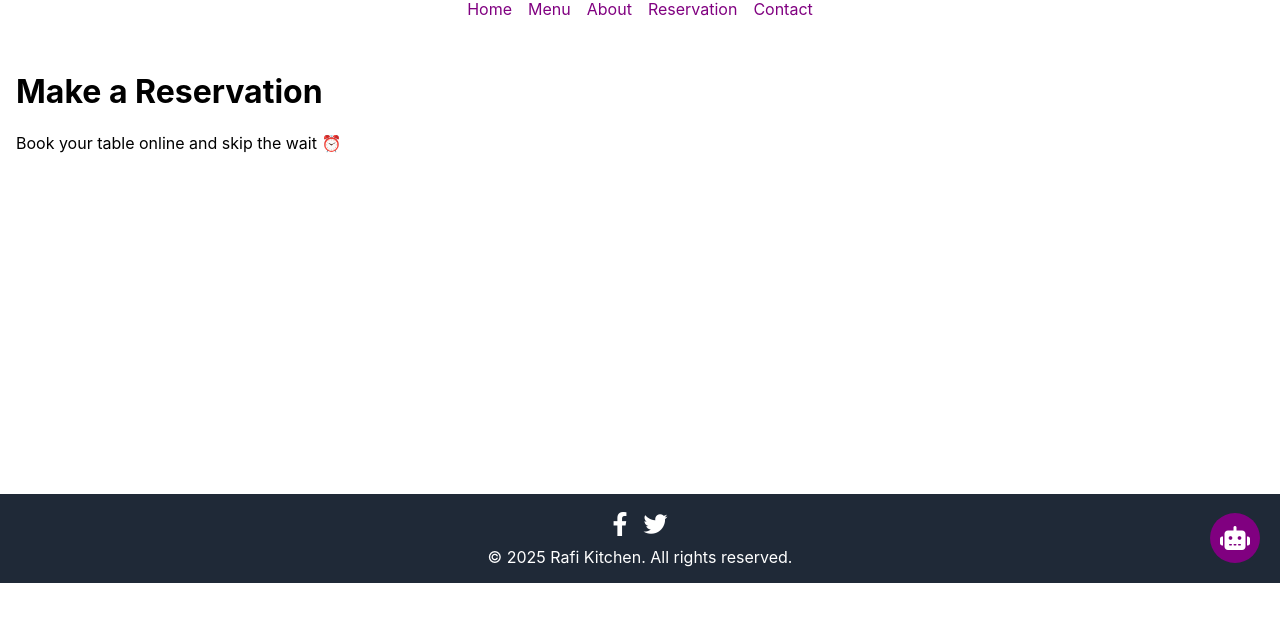
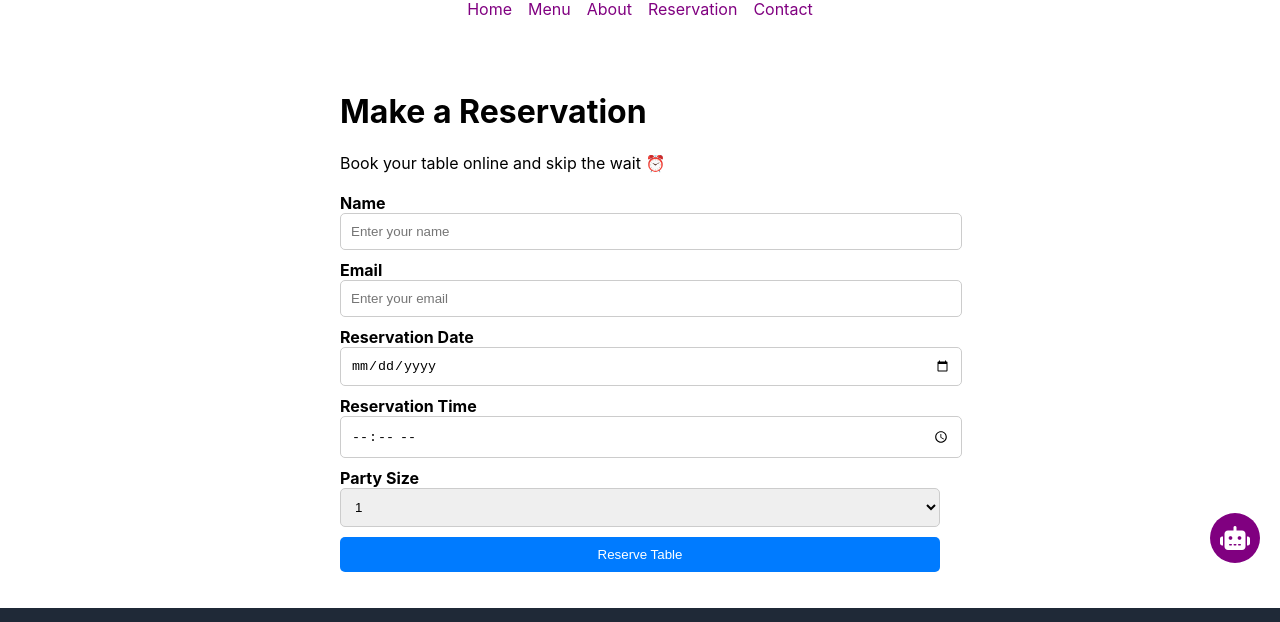
Before and after one commit to Sajjad5037/RafisKitchen, a React (Create React App) app: page /reservation in a window 1280 px wide. Shown: the part 217-839 px from the top of the page. Before the commit the page ends 800 px from the top, so only its background shows below. Built offline with nearby package versions, Linux system fonts and the light colour scheme.

Commit message:
Update reservation.js

```diff
--- a/src/pages/reservation.js
+++ b/src/pages/reservation.js
@@ -1,8 +1,157 @@
+import { useState } from "react";
+
 function Reservation() {
+  const [name, setName] = useState("");
+  const [email, setEmail] = useState("");
+  const [date, setDate] = useState("");
+  const [time, setTime] = useState("");
+  const [partySize, setPartySize] = useState(1);
+
+  const handleSubmit = (e) => {
+    e.preventDefault();
+    // Here, you can send the form data to your server or API
+    console.log({
+      name,
+      email,
+      date,
+      time,
+      partySize,
+    });
+
+    // Clear form fields after submission
+    setName("");
+    setEmail("");
+    setDate("");
+    setTime("");
+    setPartySize(1);
+  };
+
   return (
-    <div>
+    <div style={{ padding: "20px", maxWidth: "600px", margin: "auto" }}>
       <h1 style={{ fontSize: "2rem", fontWeight: "bold" }}>Make a Reservation</h1>
       <p>Book your table online and skip the wait ⏰</p>
+
+      <form onSubmit={handleSubmit} style={{ marginTop: "20px" }}>
+        <div style={{ marginBottom: "10px" }}>
+          <label htmlFor="name" style={{ fontWeight: "bold" }}>
+            Name
+          </label>
+          <input
+            type="text"
+            id="name"
+            value={name}
+            onChange={(e) => setName(e.target.value)}
+            required
+            placeholder="Enter your name"
+            style={{
+              width: "100%",
+              padding: "10px",
+              borderRadius: "5px",
+              border: "1px solid #ccc",
+            }}
+          />
+        </div>
+
+        <div style={{ marginBottom: "10px" }}>
+          <label htmlFor="email" style={{ fontWeight: "bold" }}>
+            Email
+          </label>
+          <input
+            type="email"
+            id="email"
+            value={email}
+            onChange={(e) => setEmail(e.target.value)}
+            required
+            placeholder="Enter your email"
+            style={{
+              width: "100%",
+              padding: "10px",
+              borderRadius: "5px",
+              border: "1px solid #ccc",
+            }}
+          />
+        </div>
+
+        <div style={{ marginBottom: "10px" }}>
+          <label htmlFor="date" style={{ fontWeight: "bold" }}>
+            Reservation Date
+          </label>
+          <input
+            type="date"
+            id="date"
+            value={date}
+            onChange={(e) => setDate(e.target.value)}
+            required
+            style={{
+              width: "100%",
+              padding: "10px",
+              borderRadius: "5px",
+              border: "1px solid #ccc",
+            }}
+          />
+        </div>
+
+        <div style={{ marginBottom: "10px" }}>
+          <label htmlFor="time" style={{ fontWeight: "bold" }}>
+            Reservation Time
+          </label>
+          <input
+            type="time"
+            id="time"
+            value={time}
+            onChange={(e) => setTime(e.target.value)}
+            required
+            style={{
+              width: "100%",
+              padding: "10px",
+              borderRadius: "5px",
+              border: "1px solid #ccc",
+            }}
+          />
+        </div>
+
+        <div style={{ marginBottom: "10px" }}>
+          <label htmlFor="partySize" style={{ fontWeight: "bold" }}>
+            Party Size
+          </label>
+          <select
+            id="partySize"
+            value={partySize}
+            onChange={(e) => setPartySize(e.target.value)}
+            required
+            style={{
+              width: "100%",
+              padding: "10px",
+              borderRadius: "5px",
+              border: "1px solid #ccc",
+            }}
+          >
+            <option value="1">1</option>
+            <option value="2">2</option>
+            <option value="3">3</option>
+            <option value="4">4</option>
+            <option value="5">5</option>
+            <option value="6">6</option>
+            <option value="7">7</option>
+            <option value="8">8+</option>
+          </select>
+        </div>
+
+        <button
+          type="submit"
+          style={{
+            padding: "10px 20px",
+            backgroundColor: "#007bff",
+            color: "white",
+            border: "none",
+            borderRadius: "5px",
+            cursor: "pointer",
+            width: "100%",
+          }}
+        >
+          Reserve Table
+        </button>
+      </form>
     </div>
   );
 }
```
